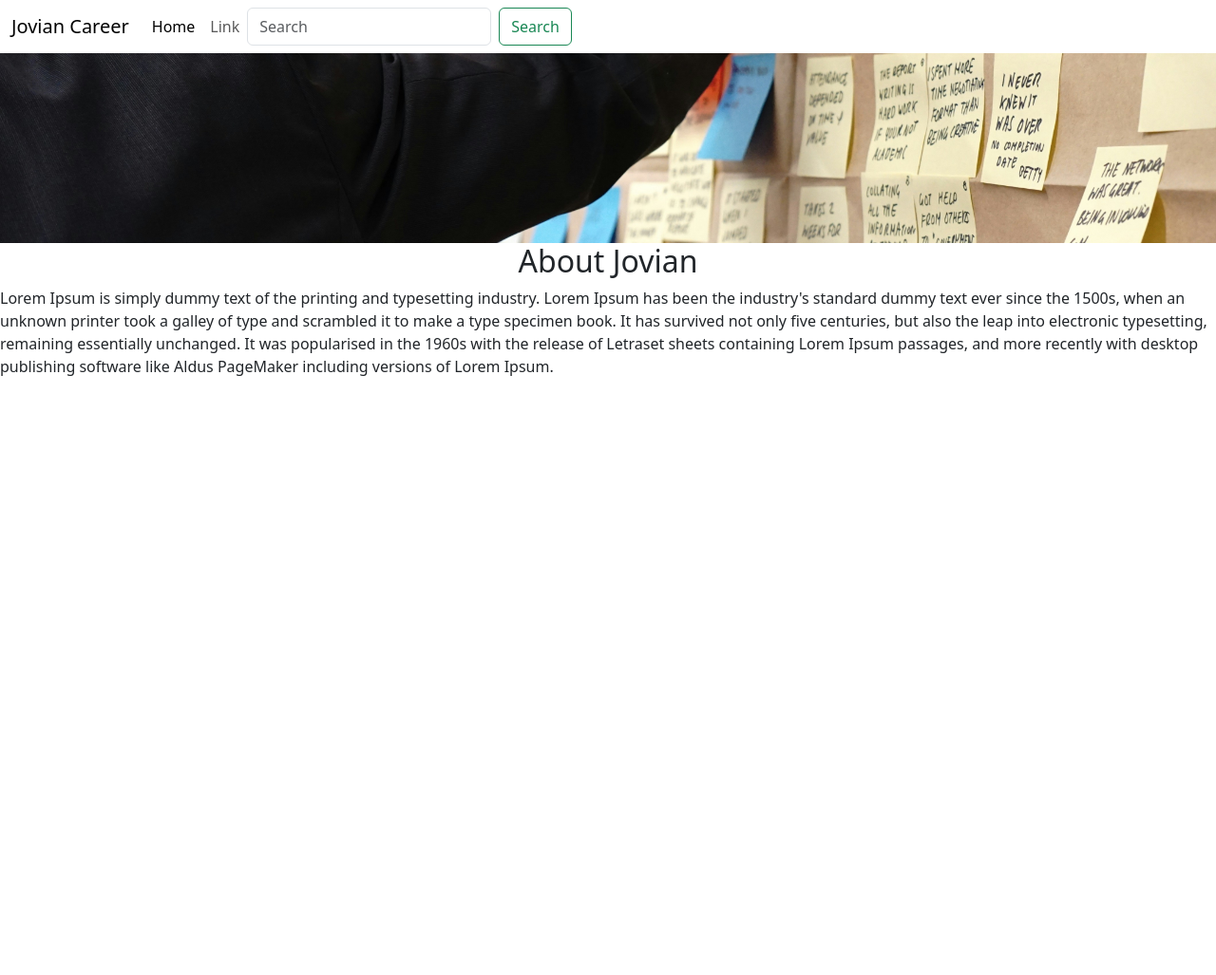
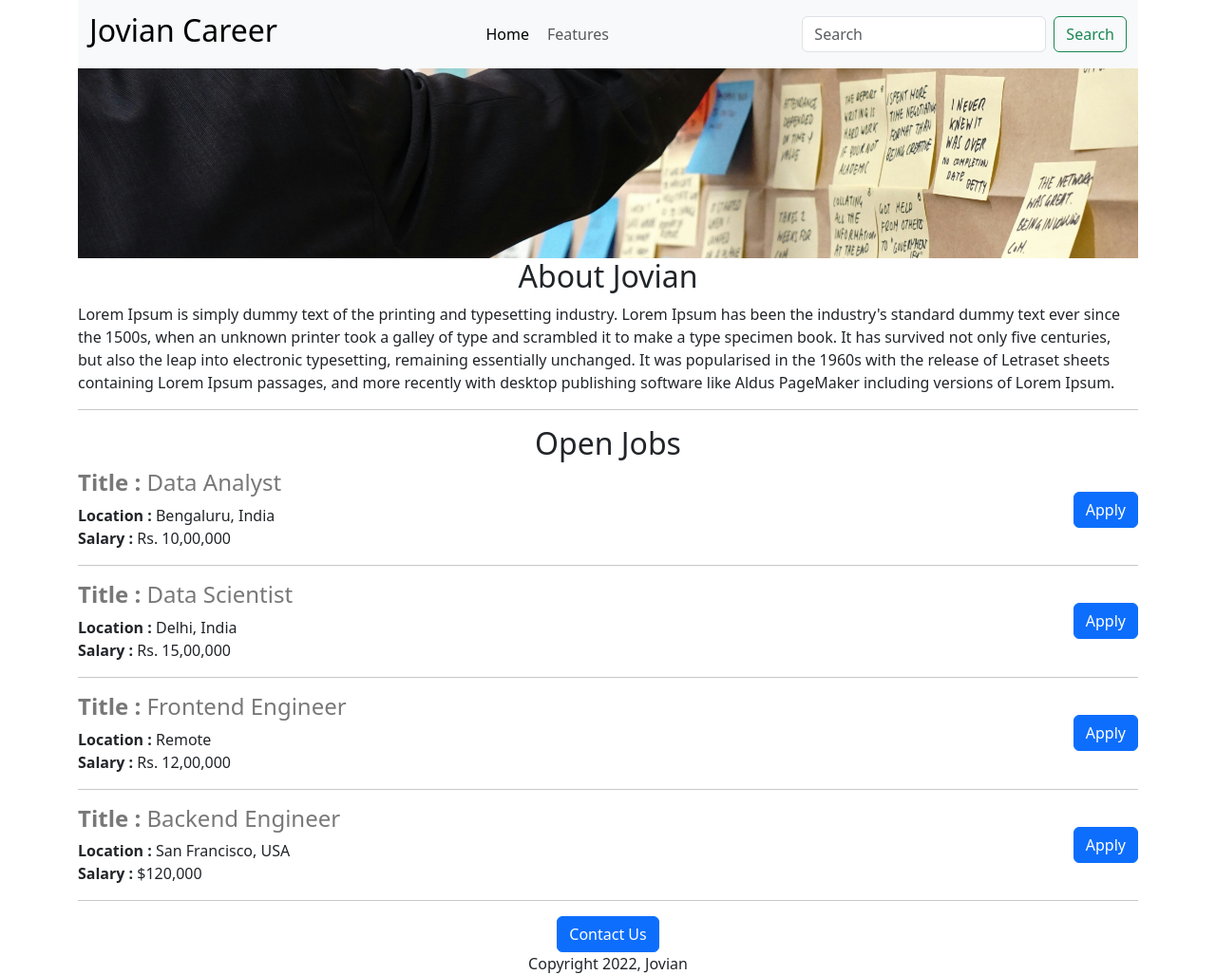
Before and after one commit to Divyanshu4381/joviyan-career-website, a Flask app: page / in a window 1280 px wide. Shown: the whole page at 95% size. Before the commit the page ends 396 px from the top, so only its background shows below. Run offline with Flask 3, Linux system fonts and the light colour scheme.

Commit message:
fifth commit

```diff
--- a/app.py
+++ b/app.py
@@ -1,7 +1,35 @@
 from flask import Flask,render_template
 app=Flask(__name__)
+company_name="Jovian"
+JOBS=[
+  {
+    'id':1,
+    'title':'Data Analyst',
+    'location':'Bengaluru, India',
+    'salary':'Rs. 10,00,000'
+  },
+  {
+    'id':2,
+    'title':'Data Scientist',
+    'location':'Delhi, India',
+    'salary':'Rs. 15,00,000'
+  },
+  {
+    'id':3,
+    'title':'Frontend Engineer',
+    'location':'Remote',
+    'salary':'Rs. 12,00,000'
+  },
+  {
+    'id':4,
+    'title':'Backend Engineer',
+    'location':'San Francisco, USA',
+    'salary':'$120,000'
+  }
+
+]
 @app.route("/")
 def hello_world():
-  return render_template('home.html')
+  return render_template('home.html',company_name=company_name,jobs=JOBS)
 if __name__=='__main__':
   app.run(host='0.0.0.0',debug=True)
--- /dev/null
+++ b/templates/about.html
@@ -0,0 +1,2 @@
+<h2 class='text-center'>About {{company_name}}</h2>
+<p>Lorem Ipsum is simply dummy text of the printing and typesetting industry. Lorem Ipsum has been the industry's standard dummy text ever since the 1500s, when an unknown printer took a galley of type and scrambled it to make a type specimen book. It has survived not only five centuries, but also the leap into electronic typesetting, remaining essentially unchanged. It was popularised in the 1960s with the release of Letraset sheets containing Lorem Ipsum passages, and more recently with desktop publishing software like Aldus PageMaker including versions of Lorem Ipsum.</p>
--- a/templates/home.html
+++ b/templates/home.html
@@ -14,34 +14,26 @@
   </style>
   <title>Jovian Career </title>
 </head>
-<body>
-  <nav class="navbar navbar-expand-lg ">
-    <div class="container-fluid flex items-center">
-      <a class="navbar-brand" href="#">Jovian Career </a>
-      <button class="navbar-toggler" type="button" data-bs-toggle="collapse" data-bs-target="#navbarSupportedContent" aria-controls="navbarSupportedContent" aria-expanded="false" aria-label="Toggle navigation">
-        <span class="navbar-toggler-icon"></span>
-      </button>
-      <div class="collapse navbar-collapse" id="navbarSupportedContent">
-        <ul class="navbar-nav me-auto mb-2 mb-lg-0">
-          <li class="nav-item">
-            <a class="nav-link active" aria-current="page" href="#">Home</a>
-          </li>
-          <li class="nav-item">
-            <a class="nav-link" href="#">Link</a>
-          </li>
+<body class="container">
+  <!-- **************** Start Navbar Here ***************  -->
+  {% include 'shared/navbar.html' %}
+  <!-- **************** End Navbar Here ***************  -->
+  <img id='banner'  src="static/banner.jpg">
+  <!-- **************** About Start Here  -->
+  <div>
+    {% include 'about.html' %}
 
-        <form class="d-flex" role="search">
-          <input class="form-control me-2" type="search" placeholder="Search" aria-label="Search">
-          <button class="btn btn-outline-success" type="submit">Search</button>
-        </form>
-      </div>
-    </div>
-  </nav>
+  </div>
+  <!-- **************** About End Here  -->
   <div>
-  <img id='banner'  src="static/banner.jpg">
-    <h2 class='text-center'>About Jovian</h2>
-    <p>Lorem Ipsum is simply dummy text of the printing and typesetting industry. Lorem Ipsum has been the industry's standard dummy text ever since the 1500s, when an unknown printer took a galley of type and scrambled it to make a type specimen book. It has survived not only five centuries, but also the leap into electronic typesetting, remaining essentially unchanged. It was popularised in the 1960s with the release of Letraset sheets containing Lorem Ipsum passages, and more recently with desktop publishing software like Aldus PageMaker including versions of Lorem Ipsum.</p>
+    <hr>
+    <h2 class='text-center'>Open Jobs</h2>
+    {% for job in jobs %}
+    {% include 'jobitem.html' %}
+
+    {% endfor %}
   </div>
 
+  {% include '/shared/footer.html' %}
 </body>
 </html>
--- /dev/null
+++ b/templates/jobitem.html
@@ -0,0 +1,14 @@
+
+<div style='display: flex; flex-direction: row; justify-content: space-between;
+  align-items: center;'>
+  <div>
+    <h4 style="color:rgb(120, 120, 120)"><b>Title : </b>{{job['title']}}</h4>
+    <div><b>Location : </b> {{job['location']}}</div>
+    <div><b>Salary : </b> {{job['salary']}}</div>
+  </div>
+  <div>
+    <button type="button" class="btn btn-primary">Apply</button>
+  </div>
+
+</div>
+<hr>
--- /dev/null
+++ b/templates/shared/footer.html
@@ -0,0 +1,6 @@
+<div class='text-center'>
+
+<button type="button" class="btn btn-primary">Contact Us</button>
+<div>Copyright 2022, Jovian</div>
+
+</div>
--- /dev/null
+++ b/templates/shared/navbar.html
@@ -0,0 +1,24 @@
+<nav class="navbar bg-body-tertiary">
+  <div class="container-fluid">
+    <a class="navbar-brand"><h2>{{company_name}} Career</h2> </a>
+      <div class="flex" >
+        <ul class="navbar-nav flex " style=" justify-content: center;
+              align-items: center;
+              flex-direction: row;
+              gap: 19px;
+          "">
+          <li class="nav-item">
+            <a class="nav-link active" aria-current="page" href="#">Home</a>
+          </li>
+          <li class="nav-item">
+            <a class="nav-link" href="#">Features</a>
+          </li
+      </ul>
+      </div>
+    <form class="d-flex" role="search">
+
+      <input class="form-control me-2" type="search" placeholder="Search" aria-label="Search">
+      <button class="btn btn-outline-success" type="submit">Search</button>
+    </form>
+  </div>
+</nav>
```
